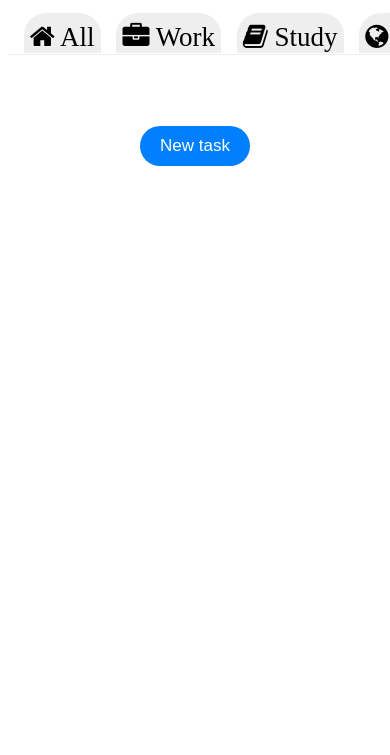
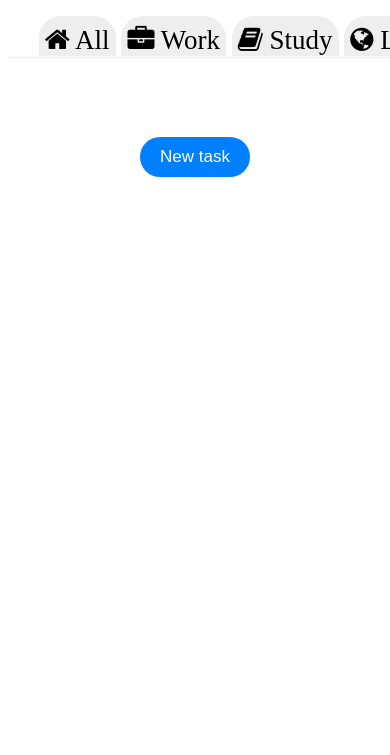
Before and after one commit to hackv01d/TodoApp, a plain HTML site: page index.html in a window 390 px wide. Shown: the part 89-844 px from the top of the page. Drawn offline with Linux system fonts and the light colour scheme.

Commit message:
add adap...

```diff
--- a/todostyle.css
+++ b/todostyle.css
@@ -108,7 +108,6 @@ h1 {
     top: 32%;
     cursor: pointer;
     background: inherit;
-    /* color: #007fff; */
 }
 
 .worktask button {
@@ -217,19 +216,19 @@ h1 {
     .classmenu {
         width: 100%;
         margin: auto;
-        margin-top: 22px;
-        margin-bottom: 22px;
+        margin-top: 30px;
+        margin-bottom: 30px;
     }
     .classmenu span {
         padding: 9px 6px;
         padding-bottom:0;
-        margin-left: 10px;
+        margin-left: 5px;
         font-size: 27px;
     }
     .classmenu span:first-child {
-        margin-left: -30px
+        margin-left: -10px
     }
     .classmenu span:last-child {
-        margin-right: -30px;
+        margin-right: -10px;
     }
 }
```
